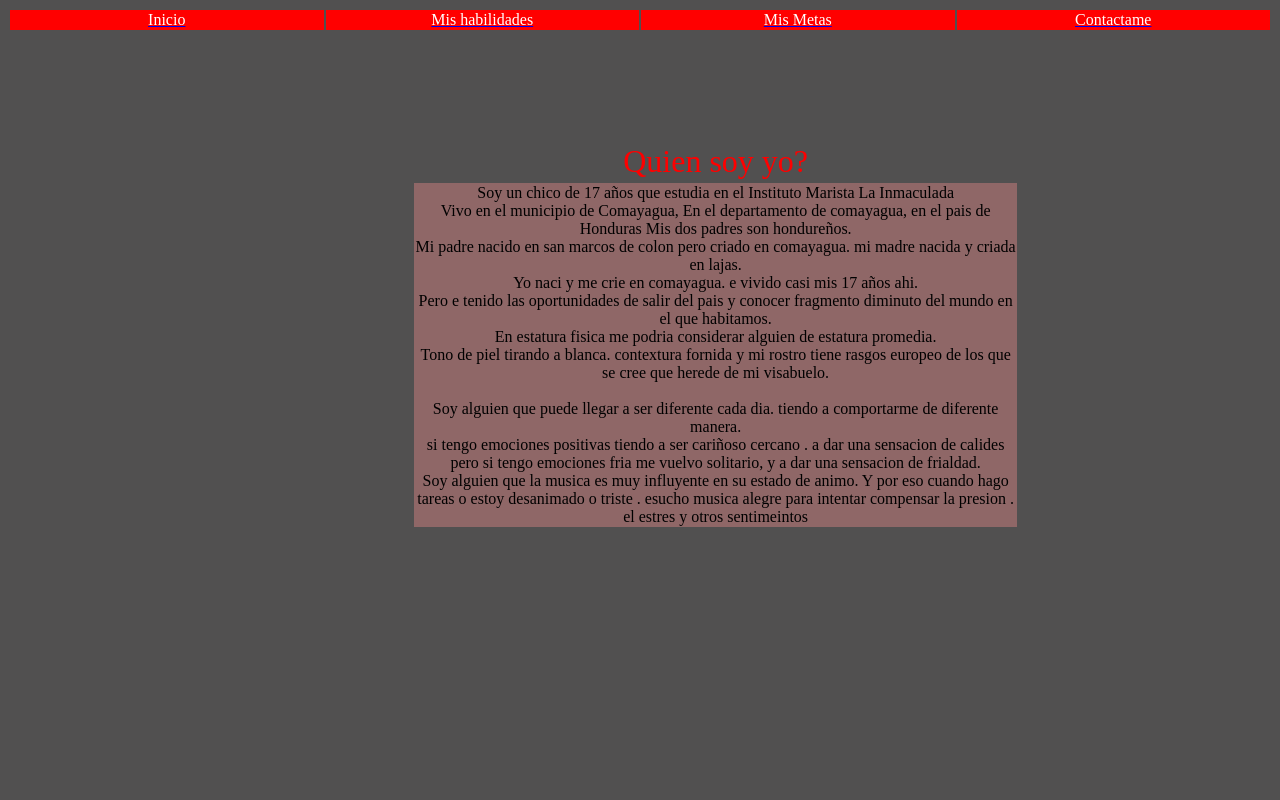
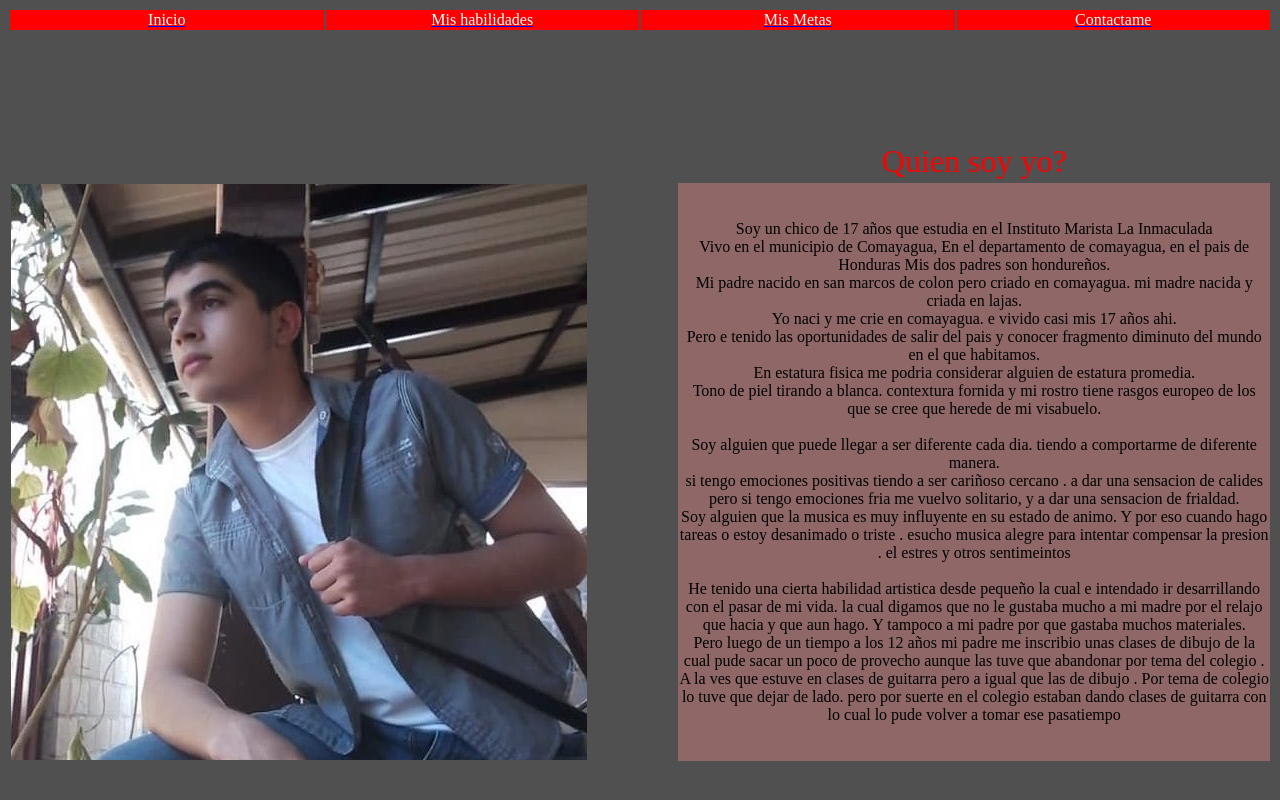
Before and after one commit to 12AJoseph40/pagina.p, a plain HTML site: page index.html in a window 1280 px wide. Drawn offline with Linux system fonts and the light colour scheme.

Commit message:
actualizacion 1

```diff
--- a/index.html
+++ b/index.html
@@ -13,7 +13,7 @@
             <td bgcolor="red" width="20%" align="center"><a href="contactanos.html"><font color="white" >Contactame</font></a></td>
         </tr>
     </table>
-    <table  width="80%">
+    <table  width="100%">
 
             <br> <br> <br> <br><br><br>
         <tr>
@@ -21,18 +21,21 @@
             <td align="center"><font face="Castellar" color="red" size="6">Quien soy yo?</font></td>
         </tr>
         <tr>
-            <td width="40%"></td>
-            <td align="center" bgcolor="#8F6767"> Soy un chico de 17 años que estudia en el Instituto Marista La Inmaculada<br> Vivo en el municipio de Comayagua, En el departamento de comayagua, en el pais de Honduras
+
+            <td width="40%">
+                <img src="imagenes/foto.jpg">
+            </td>
+            <td width="40%" align="center" bgcolor="#8F6767"> Soy un chico de 17 años que estudia en el Instituto Marista La Inmaculada<br> Vivo en el municipio de Comayagua, En el departamento de comayagua, en el pais de Honduras
             Mis dos padres son hondureños.<br> Mi padre nacido en san marcos de colon pero criado en comayagua. mi madre nacida y criada en lajas. <br>
             Yo naci y me crie en comayagua. e vivido casi mis 17 años ahi.<br> Pero e tenido las oportunidades de salir del pais y conocer fragmento diminuto del mundo en el que habitamos.<br>
             En estatura fisica me podria considerar alguien de estatura promedia.<br> Tono de piel tirando a blanca. contextura fornida y mi rostro tiene rasgos europeo de los que se cree que herede de mi visabuelo.<br><br>
 
             Soy alguien que puede llegar a ser diferente cada dia. tiendo a comportarme de diferente manera.<br>  si tengo emociones positivas tiendo a ser cariñoso cercano . a dar una sensacion de calides<br>
             pero si tengo emociones fria me vuelvo solitario, y a dar una sensacion de frialdad.<br>
-            Soy alguien que la musica es muy influyente en su estado de animo. Y por eso cuando hago tareas o estoy desanimado o triste . esucho musica alegre para intentar compensar la presion . el estres y otros sentimeintos
+            Soy alguien que la musica es muy influyente en su estado de animo. Y por eso cuando hago tareas o estoy desanimado o triste . esucho musica alegre para intentar compensar la presion . el estres y otros sentimeintos <br><br>
+            He tenido una cierta habilidad artistica desde pequeño la cual e intendado ir desarrillando con el pasar de mi vida. la cual digamos que no le gustaba mucho a mi madre por el relajo que hacia y que aun hago. Y tampoco a mi padre por que gastaba muchos materiales.<br> Pero luego de un tiempo a los 12 años mi padre me inscribio unas clases de dibujo de la cual pude sacar un poco de provecho aunque las tuve que abandonar por tema del colegio . A la ves que estuve en clases de guitarra pero a igual que las de dibujo . Por tema de colegio lo tuve que dejar de lado. pero por suerte en el colegio estaban dando clases de guitarra con lo cual lo pude volver a tomar ese pasatiempo
             </td>
 
-            </td>
         </tr>
     </table>
 </body>
```
Also changed, not shown: imagenes/foto.jpg (added).
